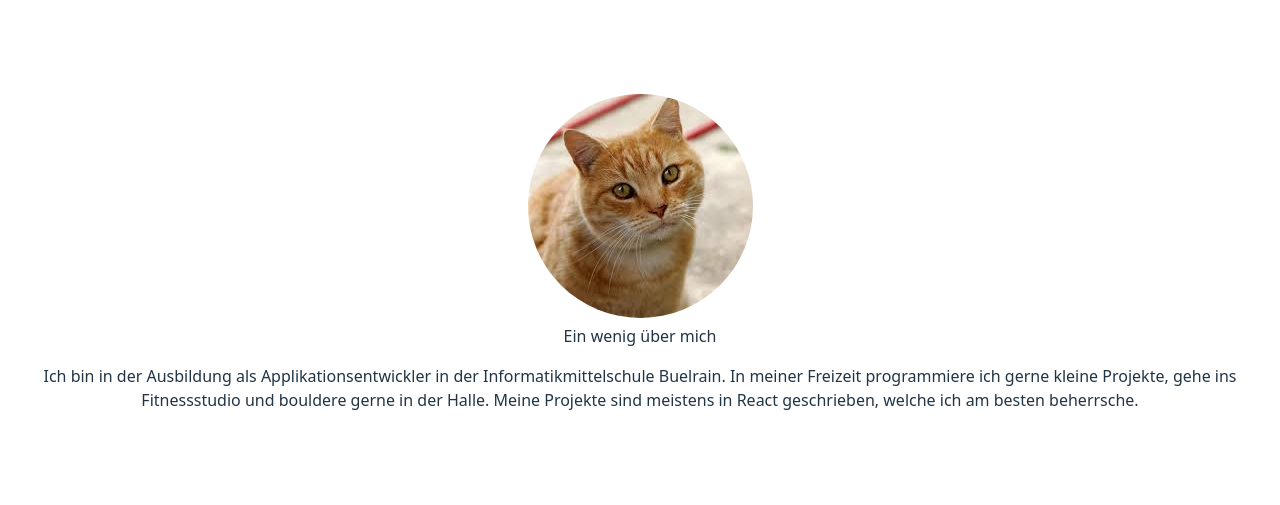
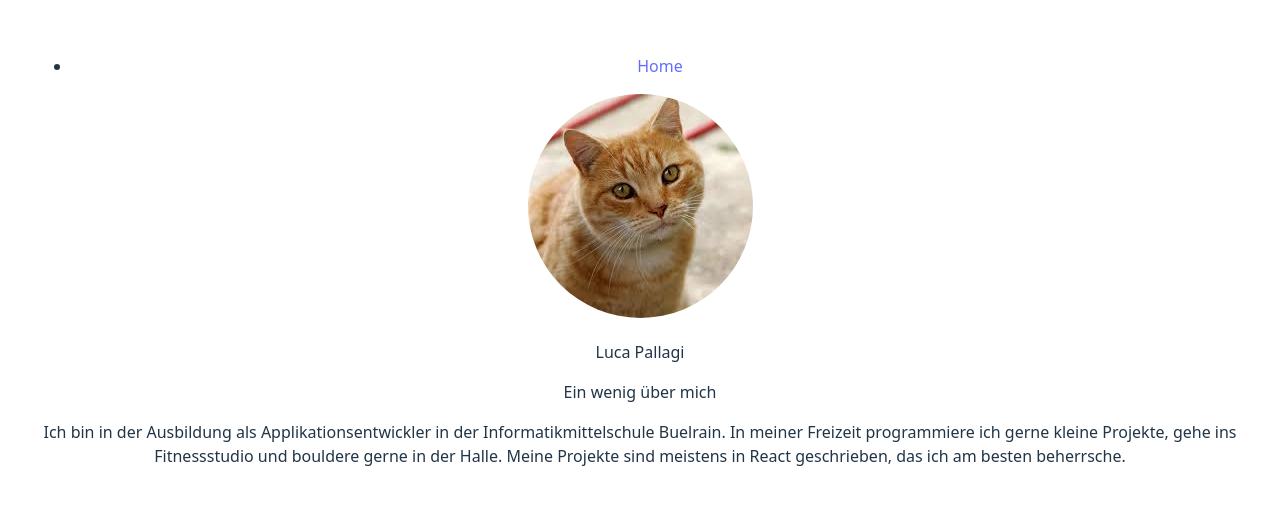
Before and after one commit to Luca-Pallagi/Portfolio, a React (Vite) app: page / in a window 1280 px wide. Shown: the part 139-644 px from the top of the page. Built offline with nearby package versions, Linux system fonts and the light colour scheme.

Commit message:
Lade HashRouter hoch

```diff
--- a/package.json
+++ b/package.json
@@ -11,7 +11,8 @@
   },
   "dependencies": {
     "react": "^19.2.0",
-    "react-dom": "^19.2.0"
+    "react-dom": "^19.2.0",
+    "react-router-dom": "^7.13.0"
   },
   "devDependencies": {
     "@eslint/js": "^9.39.1",
--- a/src/App.jsx
+++ b/src/App.jsx
@@ -1,11 +1,23 @@
 import './App.css'
 import FrontPage from "./FrontPage.jsx"
+import { HashRouter, Route, Routes, Link } from "react-router-dom";
 
 function App() {
 
   return (
     <>
-      <FrontPage></FrontPage>
+        <HashRouter>
+            <nav>
+                <ul>
+                    <li>
+                        <Link to="/">Home</Link>
+                    </li>
+                </ul>
+            </nav>
+            <Routes>
+                <Route path="/" element={<FrontPage />} />
+            </Routes>
+        </HashRouter>
     </>
   )
 }
--- a/src/FrontPage.jsx
+++ b/src/FrontPage.jsx
@@ -7,11 +7,12 @@ function FrontPage(){
             <div id="FrontPage">
                 <img src={profilePicture} alt={"ProfilePicture"} id="ProfilePicture"/>
                 <div id="FP-AboutMe">
+                    <p id={"myName"}>Luca Pallagi</p>
                     Ein wenig über mich
                     <p>
                         Ich bin in der Ausbildung als Applikationsentwickler in der Informatikmittelschule Buelrain.
                         In meiner Freizeit programmiere ich gerne kleine Projekte, gehe ins Fitnessstudio und bouldere gerne in der Halle.
-                        Meine Projekte sind meistens in React geschrieben, welche ich am besten beherrsche.
+                        Meine Projekte sind meistens in React geschrieben, das ich am besten beherrsche.
                     </p>
                 </div>
             </div>
```
Also changed, not shown: 1 other file (tests, documents, lock files or other folders).
